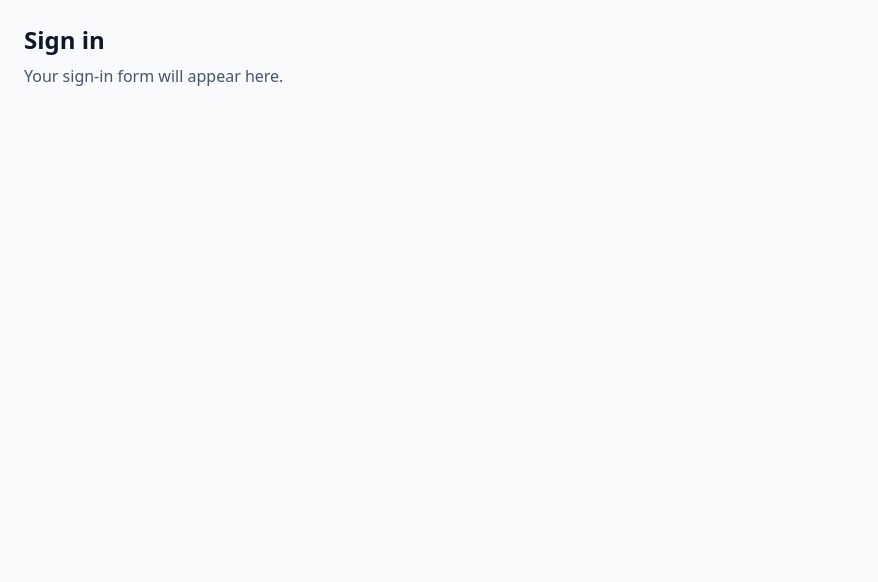
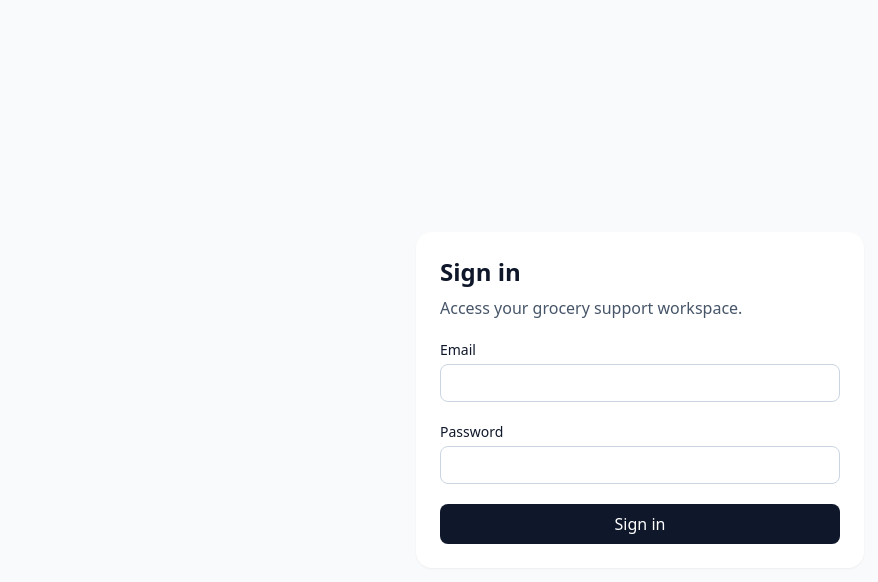
Before and after one commit to ericgdevs/2026-NestForAwhile, a React (Vite) app in the folder frontend/: page /login in a window 1280 px wide. Shown: the top 582 px of the page, without its empty margins (0-878 px from the left). Built offline with nearby package versions, Linux system fonts and the light colour scheme; no server answers.

Commit message:
feat(ui): add client login flow [Copilot, implement]
Task: T032

```diff
--- a/frontend/src/App.tsx
+++ b/frontend/src/App.tsx
@@ -1,4 +1,5 @@
 import { AuthProvider, ProtectedRoute } from "./lib/auth";
+import Login from "./pages/Login";
 
 function Home() {
   return (
@@ -9,18 +10,9 @@ function Home() {
   );
 }
 
-function LoginPlaceholder() {
-  return (
-    <main className="min-h-screen bg-slate-50 p-6 text-slate-900">
-      <h1 className="text-2xl font-semibold">Sign in</h1>
-      <p className="mt-2 text-slate-600">Your sign-in form will appear here.</p>
-    </main>
-  );
-}
-
 function Router() {
   return window.location.pathname === "/login" ? (
-    <LoginPlaceholder />
+    <Login />
   ) : (
     <ProtectedRoute>
       <Home />
--- /dev/null
+++ b/frontend/src/pages/Login.tsx
@@ -0,0 +1,72 @@
+import { FormEvent, useState } from "react";
+
+import { useAuth } from "../lib/auth";
+
+export default function Login() {
+  const { signIn } = useAuth();
+  const [email, setEmail] = useState("");
+  const [password, setPassword] = useState("");
+  const [error, setError] = useState("");
+  const [submitting, setSubmitting] = useState(false);
+
+  async function handleSubmit(event: FormEvent<HTMLFormElement>) {
+    event.preventDefault();
+    setError("");
+    setSubmitting(true);
+    try {
+      await signIn(email, password);
+      window.history.replaceState({}, "", "/");
+      window.dispatchEvent(new PopStateEvent("popstate"));
+    } catch (reason) {
+      const message = reason instanceof Error ? reason.message : "";
+      setError(
+        message.toLowerCase().includes("active")
+          ? "This client account is not active yet. Please ask staff for help."
+          : "We couldn't sign you in. Check your email and password and try again.",
+      );
+    } finally {
+      setSubmitting(false);
+    }
+  }
+
+  return (
+    <main className="flex min-h-screen items-center justify-center bg-slate-50 p-6 text-slate-900">
+      <form className="w-full max-w-md space-y-5 rounded-2xl bg-white p-6 shadow-sm" onSubmit={handleSubmit}>
+        <div>
+          <h1 className="text-2xl font-semibold">Sign in</h1>
+          <p className="mt-2 text-slate-600">Access your grocery support workspace.</p>
+        </div>
+        <label className="block text-sm font-medium">
+          Email
+          <input
+            className="mt-1 w-full rounded-lg border border-slate-300 px-3 py-2"
+            type="email"
+            autoComplete="email"
+            required
+            value={email}
+            onChange={(event) => setEmail(event.target.value)}
+          />
+        </label>
+        <label className="block text-sm font-medium">
+          Password
+          <input
+            className="mt-1 w-full rounded-lg border border-slate-300 px-3 py-2"
+            type="password"
+            autoComplete="current-password"
+            required
+            value={password}
+            onChange={(event) => setPassword(event.target.value)}
+          />
+        </label>
+        {error && <p className="rounded-lg bg-red-50 p-3 text-sm text-red-800">{error}</p>}
+        <button
+          className="w-full rounded-lg bg-slate-900 px-4 py-2 font-medium text-white disabled:opacity-50"
+          type="submit"
+          disabled={submitting}
+        >
+          {submitting ? "Signing in…" : "Sign in"}
+        </button>
+      </form>
+    </main>
+  );
+}
```
Also changed, not shown: 3 other files (tests, documents, lock files or other folders).
